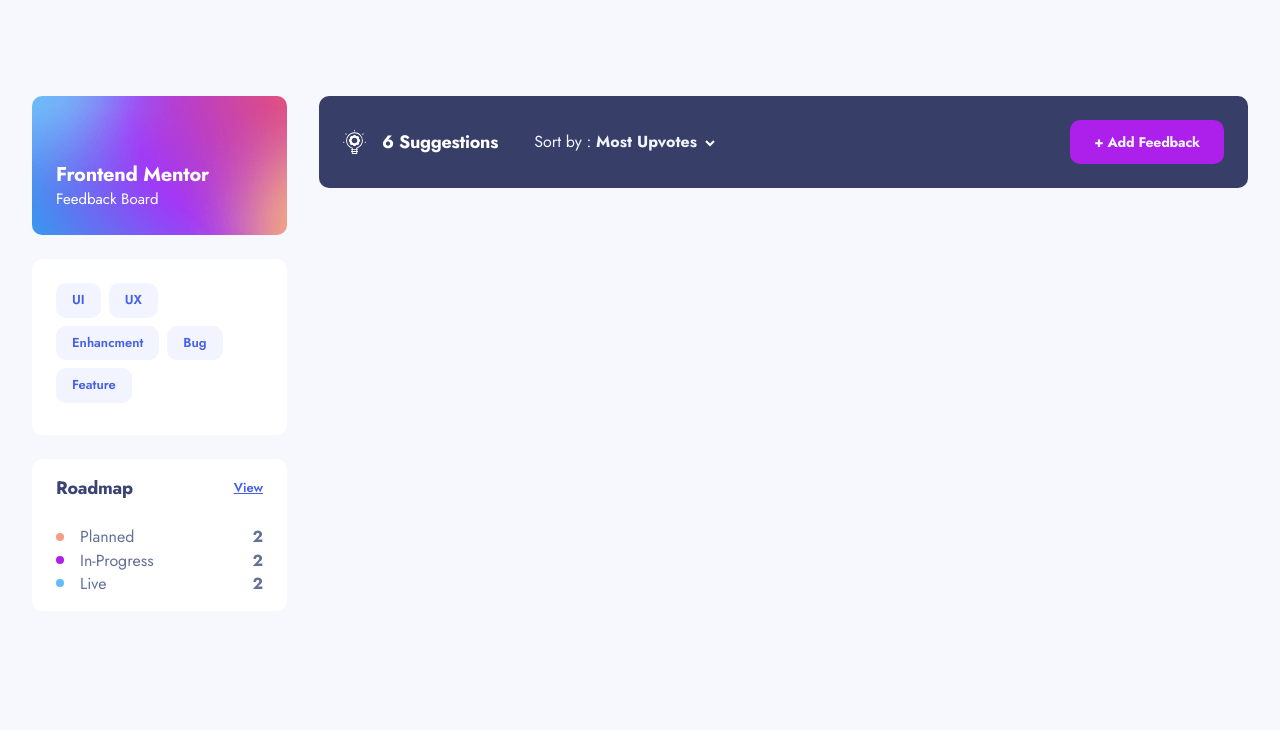
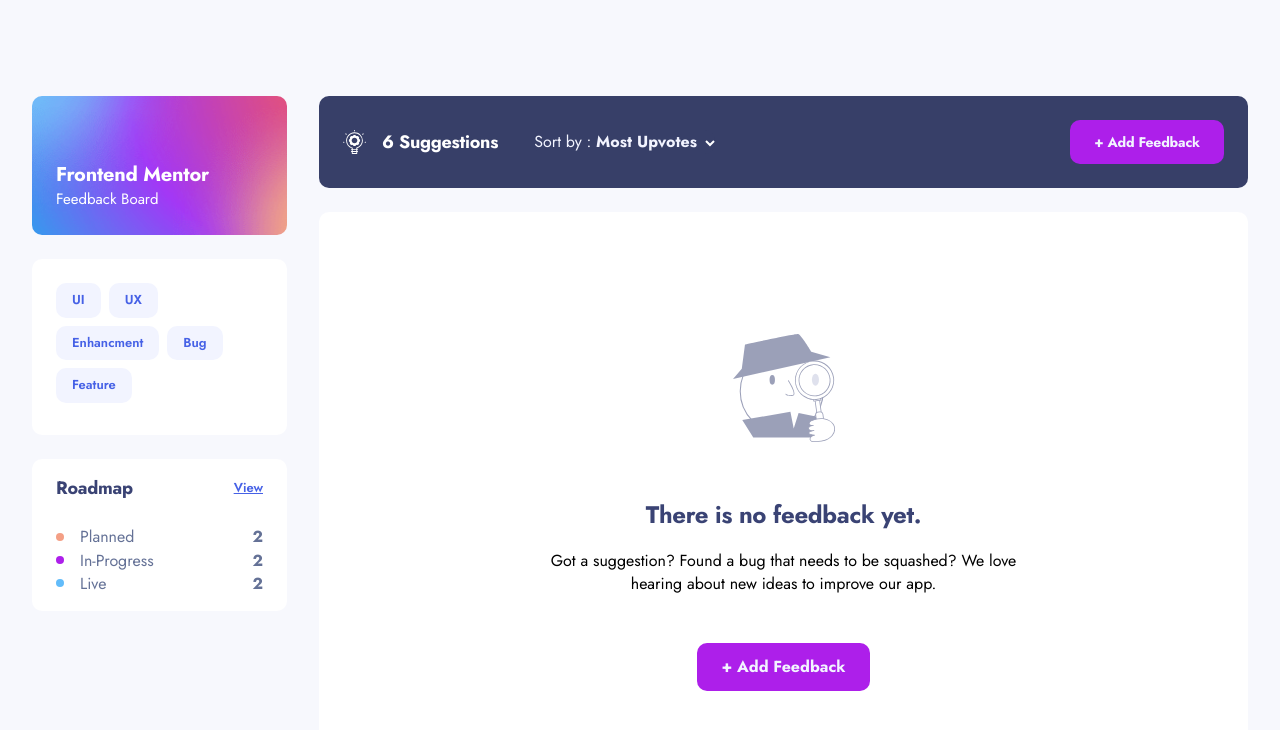
Before and after one commit to TofikE124/Product-Feedback-App, a Next.js app: page / in a window 1280 px wide. Shown: the top 730 px of the page. Built offline with nearby package versions, Linux system fonts and the light colour scheme.

Commit message:
Add empty suggestions page

```diff
--- /dev/null
+++ b/app/SuggestionsEmpty.tsx
@@ -0,0 +1,24 @@
+import Image from "next/image";
+import EmptyImage from "@/public/assets/suggestions/illustration-empty.svg";
+import Link from "next/link";
+const SuggestionsEmpty = () => {
+  return (
+    <div className="suggestions-page--main--empty">
+      <div className="suggestions-page--main--empty--container flex flex-col items-center justify-center text-center">
+        <div className="mb-14 sm:mb-9">
+          <Image src={EmptyImage} alt="Person with magnifying glass" />
+        </div>
+        <h1 className="h1 txt-dark-indigo mb-4">There is no feedback yet.</h1>
+        <p className="b1 light-slate-grey">
+          Got a suggestion? Found a bug that needs to be squashed? We love
+          hearing about new ideas to improve our app.
+        </p>
+        <Link href="" className="btn btn-small btn-violet mt-12 sm:mt-6">
+          + Add Feedback
+        </Link>
+      </div>
+    </div>
+  );
+};
+
+export default SuggestionsEmpty;
--- a/app/page.tsx
+++ b/app/page.tsx
@@ -1,13 +1,15 @@
 "use client";
+import SuggestionsEmpty from "./SuggestionsEmpty";
 import SuggestionsHeader from "./SuggestionsHeader";
 import SuggestionsMainHeader from "./SuggestionsMain'sHeader";
 
 export default function SuggestionsPage() {
   return (
-    <div className="suggestions-page div-container">
+    <div className="suggestions-page div-container w-full">
       <SuggestionsHeader />
       <main className="suggestions-page--main">
         <SuggestionsMainHeader />
+        <SuggestionsEmpty />
       </main>
     </div>
   );
--- a/app/scss/components/_buttons.scss
+++ b/app/scss/components/_buttons.scss
@@ -4,6 +4,7 @@
   color: $LIGHT-LAVENDER;
   font-weight: 700;
   padding: 0.75rem 3.1875rem;
+  text-decoration: none;
   @include border-radius(10px);
   border: 0;
   cursor: pointer;
--- a/app/scss/pages/_suggestions-page.scss
+++ b/app/scss/pages/_suggestions-page.scss
@@ -186,3 +186,20 @@
     display: none;
   }
 }
+
+.suggestions-page--main--empty {
+  width: 100%;
+  height: 480px;
+  background: $WHITE;
+  margin-top: 1.5rem;
+  @include border-radius(10px);
+  display: grid;
+  justify-content: center;
+  @include medium-screen {
+    height: 600px;
+  }
+}
+
+.suggestions-page--main--empty--container {
+  max-width: 500px;
+}
--- a/tailwind.config.ts
+++ b/tailwind.config.ts
@@ -1,20 +1,25 @@
-import type { Config } from 'tailwindcss'
+import type { Config } from "tailwindcss";
 
 const config: Config = {
   content: [
-    './pages/**/*.{js,ts,jsx,tsx,mdx}',
-    './components/**/*.{js,ts,jsx,tsx,mdx}',
-    './app/**/*.{js,ts,jsx,tsx,mdx}',
+    "./pages/**/*.{js,ts,jsx,tsx,mdx}",
+    "./components/**/*.{js,ts,jsx,tsx,mdx}",
+    "./app/**/*.{js,ts,jsx,tsx,mdx}",
   ],
   theme: {
     extend: {
       backgroundImage: {
-        'gradient-radial': 'radial-gradient(var(--tw-gradient-stops))',
-        'gradient-conic':
-          'conic-gradient(from 180deg at 50% 50%, var(--tw-gradient-stops))',
+        "gradient-radial": "radial-gradient(var(--tw-gradient-stops))",
+        "gradient-conic":
+          "conic-gradient(from 180deg at 50% 50%, var(--tw-gradient-stops))",
       },
+    },
+    screens: {
+      sm: { max: "40em" },
+      md: "40em",
+      lg: "55em",
     },
   },
   plugins: [],
-}
-export default config
+};
+export default config;
```
